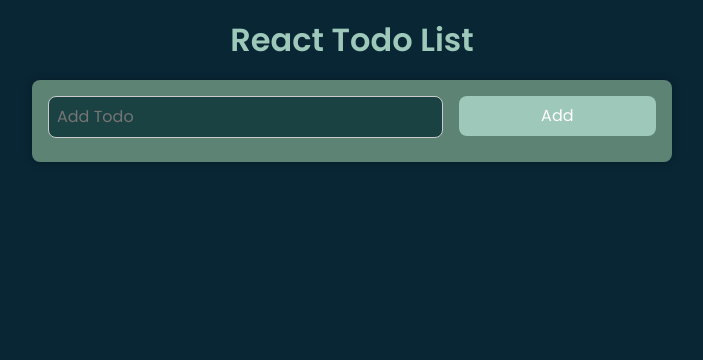
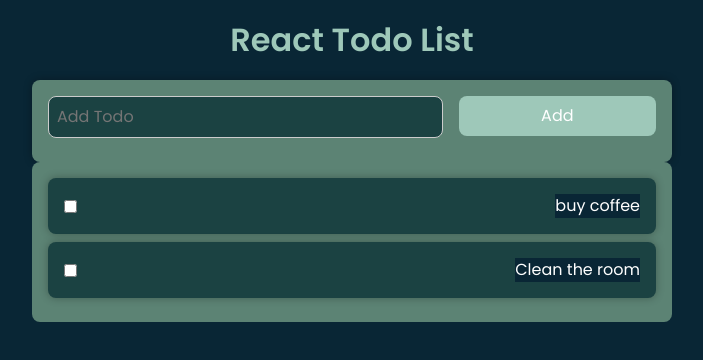
Before and after one commit to Kaweesha-mr/react-todo-list, a React (Create React App) app: page / in a window 1280 px wide. Shown: the top 360 px of the page, without its empty margins (288-991 px from the left). Built offline with nearby package versions, Linux system fonts and the light colour scheme.

Commit message:
Add todo list functionality

```diff
--- a/src/App.js
+++ b/src/App.js
@@ -2,21 +2,35 @@ import React, {useState} from 'react';
 import './App.css';
 import './styles/styles.css';
 import AddTodo from './components/AddTodo';
+import TodoList from './components/TodoList';
 
 function App() {
 
-  const [todos,setTodos] = useState([]);
+  const [todos,setTodos] = useState([
+    {id: 1, text: "buy coffee", completed:false},
+    { id: 2, text: "Clean the room", completed: false },
+  ]);
 
   const handleAddTodo = (newTodo) => {
     setTodos([...todos,newTodo]);
   }
+
+  const handleToggle = (id) => {
+    setTodos((prevTodos) =>
+      prevTodos.map((todo) =>
+        todo.id === id ? { ...todo, completed: !todo.completed } : todo
+      )
+    );
+  };
+
+
 
 
   return (
     <div className="App">
       <h1 className='title'>React Todo List</h1>
       <AddTodo onAdd={handleAddTodo}/>
-
+      <TodoList todos={todos} onToggle={handleToggle}/>
     </div>
   );
 }
--- a/src/components/TodoItem.js
+++ b/src/components/TodoItem.js
@@ -1,9 +1,9 @@
 import React from 'react';
 
-const TodoItem = () => {
+const TodoItem = ({todo,onToggle}) => {
     return (
         <div className="todo-item">
-            <input type='checkbox' onChange={() => ontoggle(todo.id)}/>
+            <input type='checkbox' onChange={() => onToggle(todo.id)}/>
             <span className='description'> {todo.text} </span>
         </div>
      );
--- a/src/components/TodoList.js
+++ b/src/components/TodoList.js
@@ -0,0 +1,15 @@
+import React from 'react';
+import TodoItem from './TodoItem';
+import '../styles/styles.css';
+
+const TodoList = ({ todos, onToggle }) => {
+    return (
+        <div className="todoList">
+            {todos.map(todo => {
+                return <TodoItem key={todo.id} todo={todo} onToggle={onToggle}/>
+            })}
+        </div>
+     );
+}
+
+export default TodoList;
--- a/src/styles/styles.css
+++ b/src/styles/styles.css
@@ -98,3 +98,31 @@
     box-shadow: 0 0 0.5rem rgba(0, 0, 0, 0.3);
 
 }
+
+.todoList{
+    /* style the todo list */
+    background-color: #5C8374;
+    padding: 1rem;
+    border-radius: 0.5rem;
+    /* make this width responsive */
+    width: 50%;
+    /* center this form */
+    margin: 0 auto;
+}
+
+.todo-item{
+    /* style the todo item */
+    background-color: #1B4242;
+    padding: 1rem;
+    border-radius: 0.5rem;
+    margin-bottom: 0.5rem;
+    display: flex;
+    justify-content: space-between;
+    align-items: center;
+    color: #ffffff;
+    font-family: 'Poppins', sans-serif;
+    font-weight: 400;
+    font-size: 1rem;
+    line-height: 1.5;
+    box-shadow: 0 0 0.5rem rgba(0, 0, 0, 0.3);
+}
```
